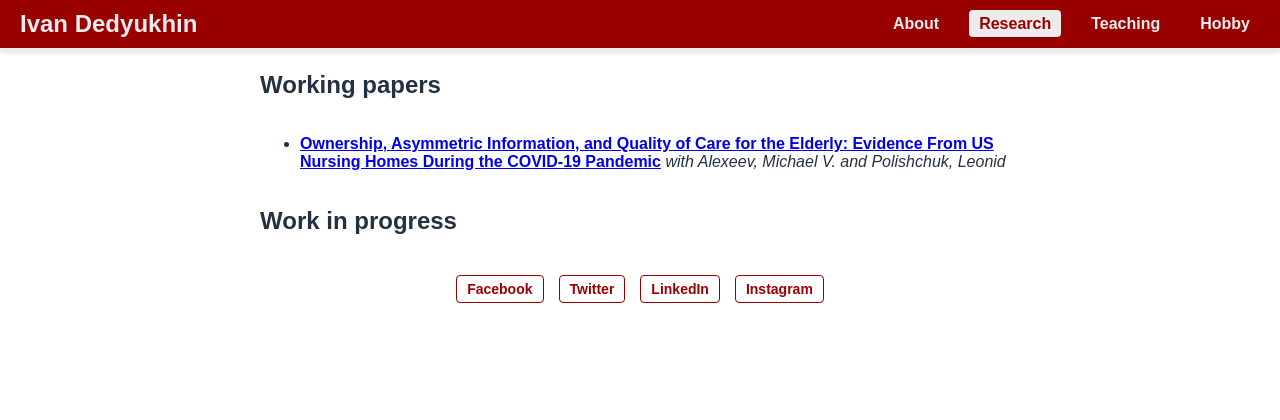
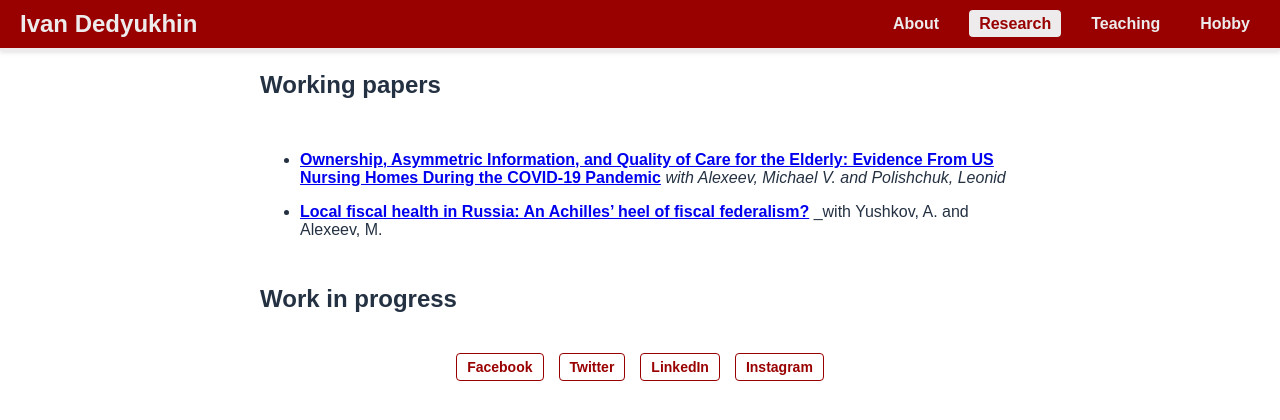
Before and after one commit to Dedyukhin/dedyukhin.github.io, a Jekyll site: the page built from Research.md, in a window 1280 px wide. Shown: the top 420 px of the page. Built offline with Jekyll 4.4.1, drawn with Linux system fonts in a browser that asks for light colours.

Commit message:
Update Research.md

```diff
--- a/Research.md
+++ b/Research.md
@@ -16,5 +16,8 @@ Working papers
 - **[Ownership, Asymmetric Information, and Quality of Care for the Elderly: Evidence From US Nursing Homes During the COVID-19 Pandemic](https://ssrn.com/abstract=4906864)**
 _with Alexeev, Michael V. and Polishchuk, Leonid_
 
+- **[Local fiscal health in Russia: An Achilles’ heel of fiscal federalism?](https://ssrn.com/abstract=4906864)**
+_with Yushkov, A. and Alexeev, M.
+
 Work in progress
 ---
```
